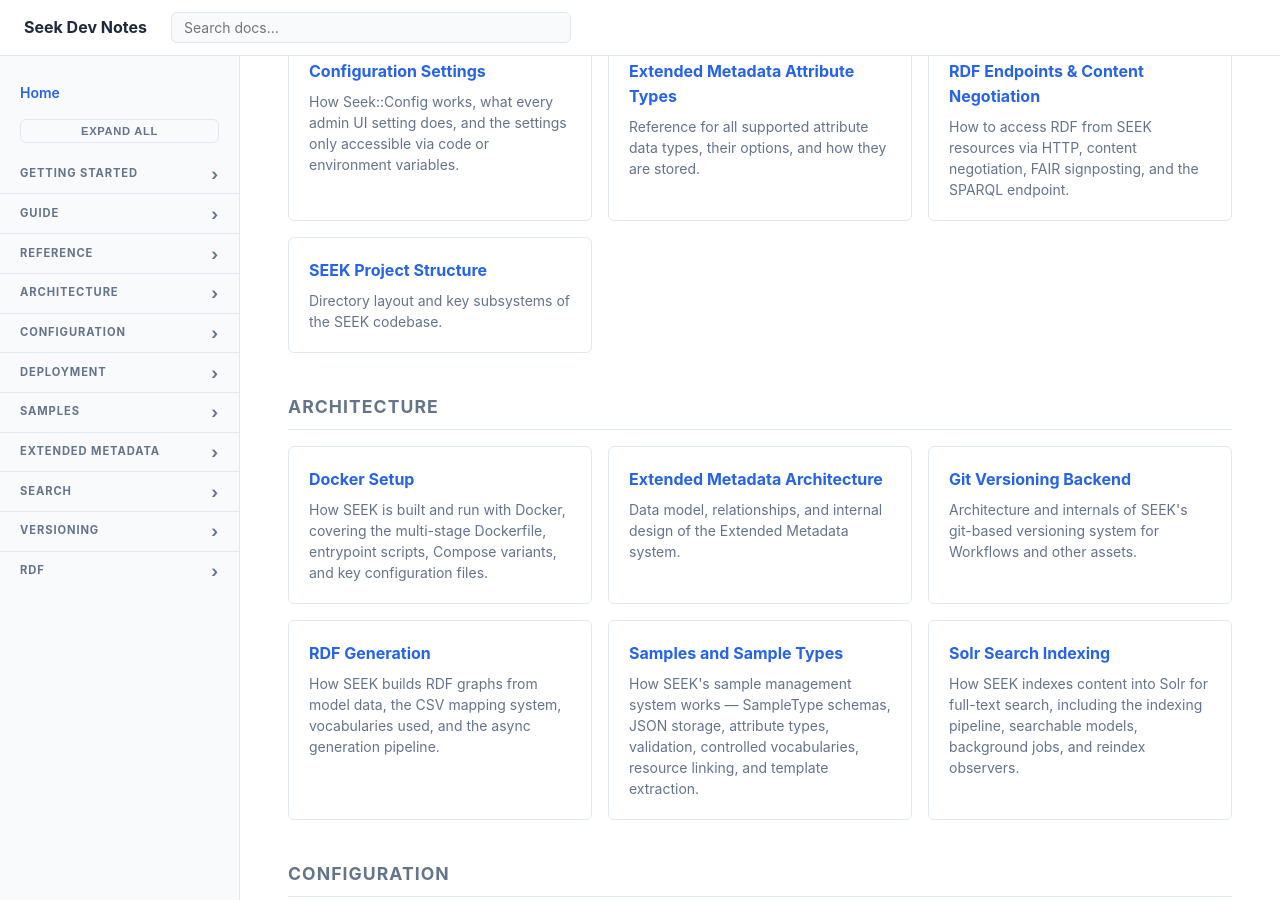
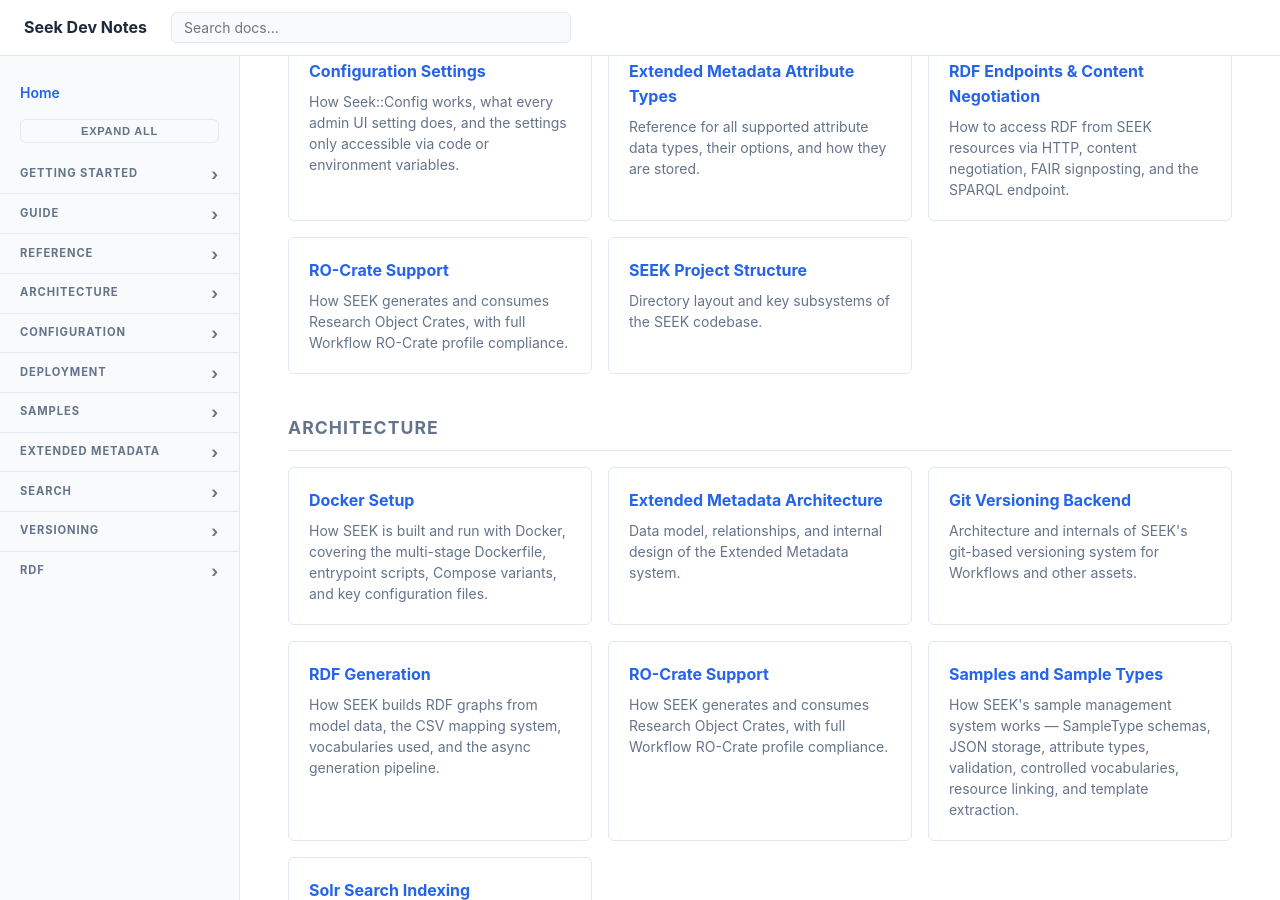
Before and after one commit to stuzart/seek-dev-notes, a Jekyll site: the page built from index.html, in a window 1280 px wide and 900 px high, scrolled down 791 px. Built offline with Jekyll 4.4.1, drawn with Linux system fonts in a browser that asks for light colours; some of the changed lines change nothing that is shown.

Commit message:
Add RO-Crate documentation page
Covers Workflow RO-Crate support: gem architecture, git-backed vs legacy
storage, export/import flows, HTTP endpoints, GA4GH TRS API, and
Workflow RO-Crate 1.0 profile compliance. Adds a cross-link from the
RO-Crate Integration section of the git-backend doc.

````diff
--- a/_docs/git-backend.md
+++ b/_docs/git-backend.md
@@ -454,6 +454,8 @@
 
 ## RO-Crate Integration
 
+See [RO-Crate Support](../ro-crate/) for full details on how SEEK generates and consumes Research Object Crates.
+
 When a workflow is imported from a remote git URL (or uploaded as an RO-Crate zip), `GitWorkflowWizard` parses `ro-crate-metadata.json(ld)` to extract:
 - The main workflow file path → stored as `main_workflow` annotation
 - The diagram image path → `diagram` annotation
--- /dev/null
+++ b/_docs/ro-crate.md
@@ -0,0 +1,196 @@
+---
+title: RO-Crate Support
+description: How SEEK generates and consumes Research Object Crates, with full Workflow RO-Crate profile compliance.
+categories: [Architecture, Reference]
+---
+
+[RO-Crate](https://www.researchobject.org/ro-crate/) (Research Object Crate) is a community specification for packaging research data with structured metadata. SEEK uses it as the primary interchange format for computational workflows, enabling import and export with WorkflowHub and other compatible systems.
+
+## Overview
+
+RO-Crate support in SEEK centres on the `Workflow` model. A crate is a zip archive containing a `ro-crate-metadata.json` file (JSON-LD) alongside the workflow files, diagrams, and associated resources. SEEK can both generate crates from existing workflows and create new workflows by importing a crate.
+
+SEEK implements the [Workflow RO-Crate 1.0 profile](https://w3id.org/workflowhub/workflow-ro-crate/1.0), which extends the base specification with mandatory fields for computational workflows: a `mainEntity` pointing to the primary workflow file, language metadata, and optional diagram and abstract CWL entries.
+
+## Dependencies
+
+SEEK uses the `ro-crate` Ruby gem (declared in `Gemfile`) for reading and writing crate structures. SEEK extends this gem with custom subclasses in `lib/overrides/ro_crate/`:
+
+| Class | Extends | Purpose |
+|---|---|---|
+| `ROCrate::WorkflowCrate` | `ROCrate::Crate` | Crate with Workflow profile, `mainEntity`, test suites |
+| `ROCrate::Workflow` | `ROCrate::File` | Main workflow file entity with language, image, CWL description |
+| `ROCrate::WorkflowDiagram` | `ROCrate::File` | Diagram image entity (`ImageObject`) |
+| `ROCrate::WorkflowDescription` | `ROCrate::File` | Abstract CWL description (`HowTo`) |
+| `ROCrate::WorkflowCrateReader` | — | Reads zip files into `WorkflowCrate` objects |
+
+## Storage Architectures
+
+SEEK supports two storage approaches for workflow files. The approach used depends on whether `Seek::Config.git_support_enabled` is true.
+
+### Git-backed (modern)
+
+Workflows are stored as Git repositories. Each version is a Git branch or tag. A version is treated as an RO-Crate if the repository root contains `ro-crate-metadata.json` or `ro-crate-metadata.jsonld`.
+
+```ruby
+git_version.ro_crate?
+# => true if ro-crate-metadata.json exists in the repo root
+```
+
+Git-backed workflows always export a valid Workflow RO-Crate. If the repository already contains a `ro-crate-metadata.json`, that metadata is merged with SEEK's generated metadata. Otherwise a fresh crate is generated from the repository's files.
+
+### Content blob (legacy)
+
+Workflows uploaded as zip files with a `.crate.zip` suffix are treated as pre-packaged RO-Crates and passed through unchanged on export. Files without this suffix get a generated crate wrapping the uploaded file.
+
+`Legacy::WorkflowCrateBuilder` (`app/models/legacy/workflow_crate_builder.rb`) constructs in-memory `WorkflowCrate` objects when creating a crate from individual uploaded files.
+
+## Export
+
+### How a crate is generated
+
+The `WorkflowExtraction` concern (included in `Workflow` and `Workflow::Version`) provides the export logic:
+
+```ruby
+workflow.ro_crate      # => ROCrate::WorkflowCrate object
+workflow.ro_crate_zip  # => path to generated zip file
+```
+
+The `populate_ro_crate` method builds the crate contents:
+
+**For git-backed workflows:**
+- All repository files are added to the crate
+- The annotated main workflow path, diagram path, and abstract CWL path are set as the crate's `mainEntity`, `image`, and `subjectOf` respectively
+- Remote files referenced by URL are included as external file entities
+- README.md is included from the repository
+
+**For content blob workflows:**
+- The uploaded file is added as the main workflow entity
+- A minimal crate is generated around it
+
+### Metadata written into the crate
+
+The crate's root metadata entity receives:
+
+| Field | Source |
+|---|---|
+| `author` / `creator` | `Person` entities with ORCID and affiliation |
+| `license` | Normalised SPDX URL via `Seek::License.normalize()` |
+| `identifier` | DOI or SEEK URL |
+| `url` | Workflow URL on this SEEK instance |
+| `datePublished` | Commit timestamp or current time |
+| `programmingLanguage` | `WorkflowClass#ro_crate_metadata` |
+| `creativeWorkStatus` | Maturity level |
+
+BioSchema metadata (`ComputationalWorkflow`) is serialised, flattened to JSON-LD, and merged into the crate via `merge_entities()`, enriching the main workflow entity with standardised schema.org fields.
+
+### License detection
+
+`lib/licensee/projects/ro_crate_project.rb` provides a custom [Licensee](https://github.com/licensee/licensee) project class. When importing a crate, if no `license` field is present in the metadata, SEEK scans all crate entries for LICENSE/COPYING files and uses Licensee to identify the license.
+
+## Import
+
+### Two import paths
+
+**Modern (git-backed):** `WorkflowCrateExtractor` (`app/forms/workflow_crate_extractor.rb`) is the form object used for all UI and API import flows when git support is enabled.
+
+**Legacy:** `Legacy::WorkflowCrateBuilder` handles the old content-blob approach.
+
+### Import flow
+
+```mermaid
+flowchart TD
+    A[RO-Crate zip] --> B[ROCrate::WorkflowCrateReader.read_zip]
+    B --> C[Detect main_workflow, diagram, abstract_cwl]
+    C --> D{detect_workflow?}
+    D -- Yes --> E[Match existing Workflow by source_url]
+    D -- No --> F[Create new Workflow]
+    E --> G[Create or find Git::Version]
+    F --> G
+    G --> H[Copy crate files into git repository]
+    H --> I[Seek::WorkflowExtractors::ROCrate.extract_metadata]
+    I --> J[title, description, tags, license, creators, source URL]
+    J --> K[Workflow#provide_metadata]
+    K --> L[Save Workflow + Git::Version]
+```
+
+The `WorkflowCrateExtractor` can also detect an existing SEEK workflow by matching the crate's `source_url` (extracted from `isBasedOn`, `url`, or the main workflow's metadata). When `detect_workflow: true` is passed, this is checked before creating a new record.
+
+### Metadata extraction
+
+`Seek::WorkflowExtractors::ROCrate` (`lib/seek/workflow_extractors/rocrate.rb`) inherits from `Seek::WorkflowExtractors::ROLike` and handles:
+
+- **Title and description** — from crate root metadata
+- **Tags/keywords** — from `keywords` field
+- **Authors** — `Person` entities with ORCID and affiliation, or plain name strings
+- **Other creators** — non-Person creator entities
+- **License** — normalised via `Seek::License.normalize()`
+- **Source URL** — from `isBasedOn`, `url`, or main workflow entity
+- **Diagram** — from the workflow's `image` property; generated dynamically if absent
+- **CFF metadata** — from `CITATION.cff` if present in the crate
+- **README** — used as fallback description source
+
+## HTTP Endpoints
+
+### Download
+
+```
+GET /workflows/:id/ro_crate           → download as zip
+GET /workflows/:id/ro_crate_metadata  → download ro-crate-metadata.json only
+```
+
+### Create
+
+```
+POST /workflows/create_from_ro_crate              → UI: new workflow from crate zip
+POST /workflows/:id/create_version_from_ro_crate  → UI: new version from crate zip
+POST /workflows/submit                            → detect existing or create new
+```
+
+### API
+
+```
+POST /workflows            # with ro_crate param → create via JSON API
+POST /workflows/:id/create_version  # with ro_crate param → new version via API
+```
+
+The `submit` endpoint is used by WorkflowHub to push workflows into SEEK; it checks for an existing record by `source_url` before creating a new one.
+
+## GA4GH TRS API
+
+The [GA4GH Tool Registry Service v2 API](https://www.ga4gh.org/news/tool-registry-service-api-enabling-the-discovery-of-workflows-together/) exposes workflow crate contents:
+
+```
+GET /ga4gh/trs/v2/tools/{id}/versions/{version_id}
+  descriptor           → main workflow file from crate
+  tests                → test files (tests/*.json)
+  files?format=zip     → full RO-Crate zip
+  containerfile        → Dockerfile from crate
+```
+
+Each SEEK workflow is presented as a TRS "tool", and the crate's contents are served through the TRS file descriptors.
+
+## Git Wizard Integration
+
+When adding a workflow from a git repository URL (`GitWorkflowWizard`, `app/models/git_workflow_wizard.rb`), SEEK automatically:
+
+1. Detects whether the repository contains `ro-crate-metadata.json`
+2. Reads the crate via `ROCrate::WorkflowCrateReader.read()` and extracts `mainEntity`, diagram, and abstract CWL paths
+3. Auto-populates the workflow form with these paths
+4. Detects the `programmingLanguage` entity and maps it to a SEEK `WorkflowClass`
+
+## Workflow RO-Crate Profile Compliance
+
+SEEK's generated crates declare conformance to the Workflow RO-Crate 1.0 profile via `conformsTo` in the root metadata entity. The mandatory profile requirements are:
+
+- `mainEntity` — points to the primary workflow file
+- Main workflow `@type` — `["File", "SoftwareSourceCode", "ComputationalWorkflow"]`
+- `programmingLanguage` — contextual entity with `name`, `alternateName`, `identifier`, and `url`
+- `image` (optional) — workflow diagram as `ImageObject`
+- `subjectOf` (optional) — abstract CWL file as `HowTo`
+- Test suites declared via `mentions` or `about` with type `TestSuite`
+
+## Related Pages
+
+- [Samples and SampleTypes](../samples/) — another metadata packaging feature that uses JSON-LD internally
+- [SEEK Project Structure](../seek-project-structure/) — overview of where RO-Crate code sits within the SEEK codebase
````
